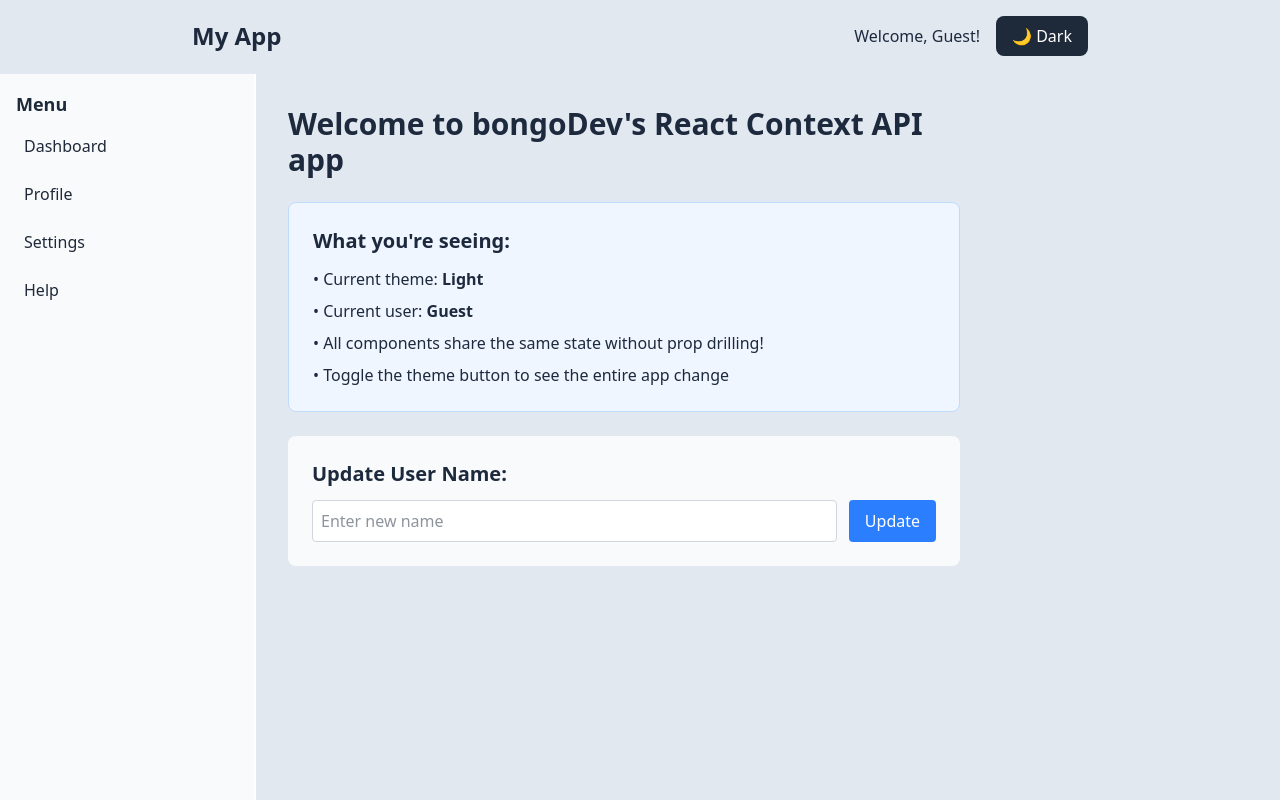
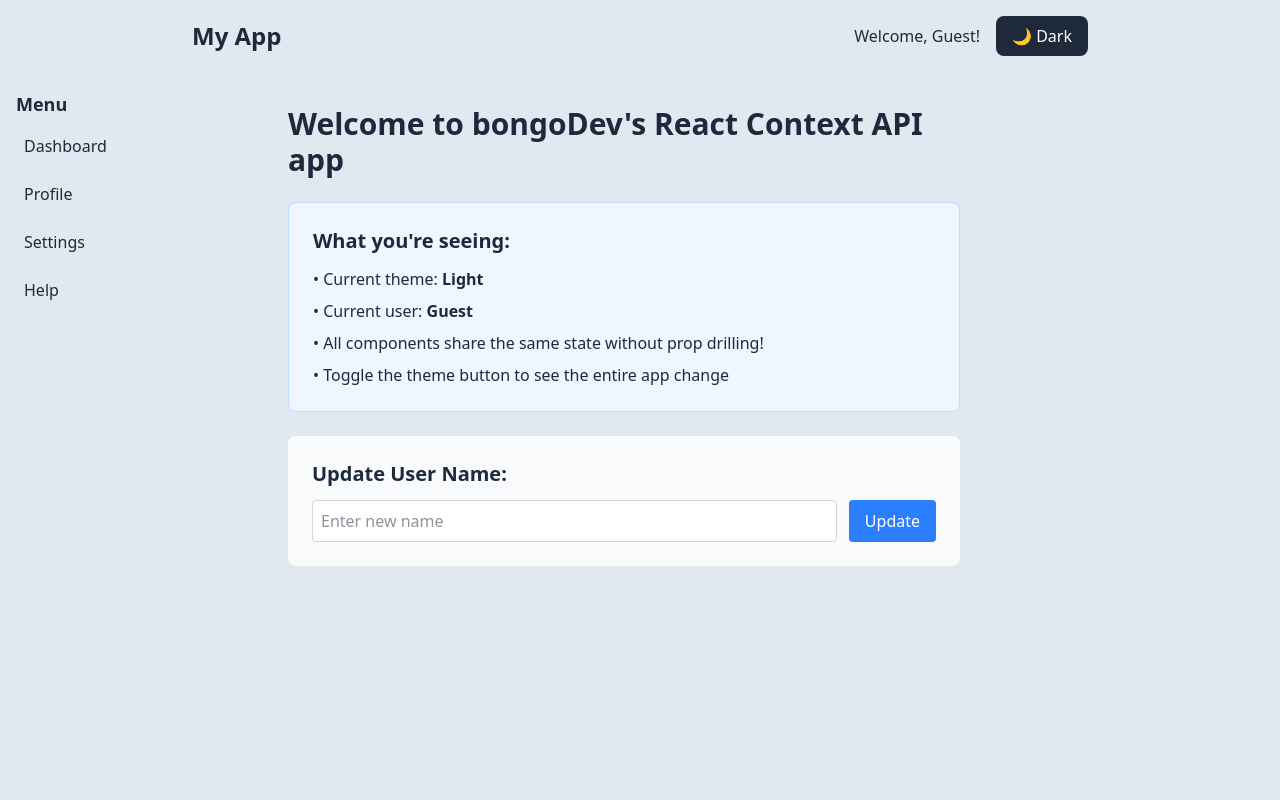
Before and after one commit to TasinLunatic/Context-API, a React (Vite) app in the folder fullstack/product-management/: page / in a window 1280 px wide. Built offline with nearby package versions, Linux system fonts and the light colour scheme.

Commit message:
fix sidebar theme colors as like header and maincontent

```diff
--- a/fullstack/product-management/src/components/Sidebar.jsx
+++ b/fullstack/product-management/src/components/Sidebar.jsx
@@ -26,8 +26,8 @@ export default function Sidebar() {
     <aside
       className={clsx(
         "w-64 p-4 transition-colors duration-300 border-r-2",
-        theme === "light" && "bg-gray-50 text-gray-800 border-white",
-        theme === "dark" && "bg-gray-800 text-gray-100 border-white",
+        theme === "light" && "bg-slate-200 border-slate-200 text-slate-800",
+            theme === "dark" && "bg-slate-900 border-slate-600 text-slate-200"
       )}
     >
       <nav className="">
```
